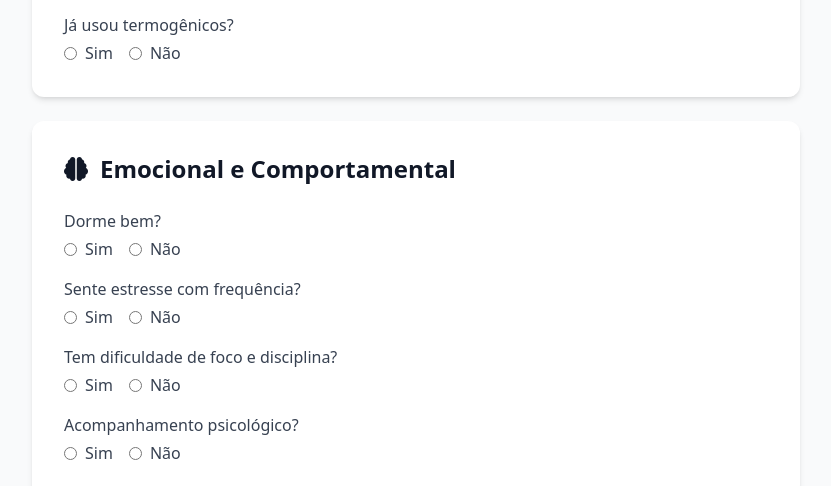
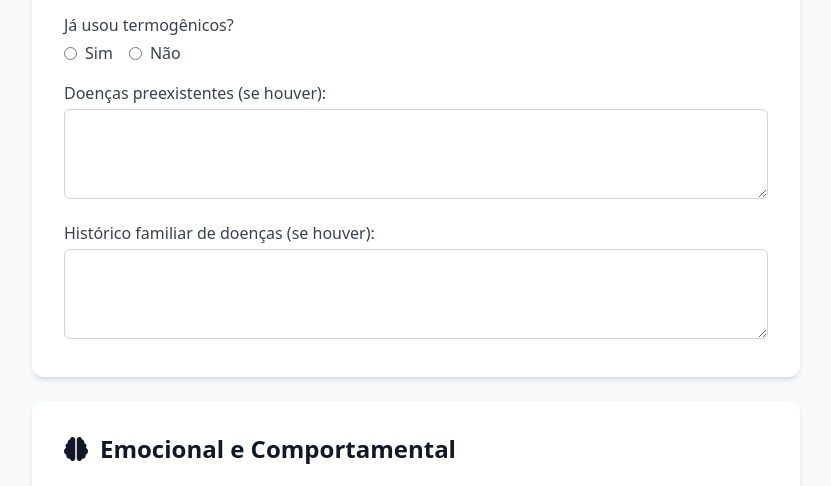
Before and after one commit to AndersonCiborg/Aplicativodetreino, a website: page index.html in a window 1280 px wide. Shown: the part 3239-3725 px from the top of the page, without its empty margins (224-1055 px from the left). Drawn offline with nearby package versions, Linux system fonts and the light colour scheme.

Commit message:
Feat: Adicionados campos para doenças preexistentes e histórico familiar na anamnese.

```diff
--- a/index.html
+++ b/index.html
@@ -568,6 +568,16 @@
                             </label>
                         </div>
                     </div>
+                    <div>
+                        <label for="doencasPreexistentes" class="block text-base text-gray-700 mb-1">Doenças preexistentes (se houver):</label>
+                        <textarea id="doencasPreexistentes" name="doencasPreexistentes" rows="3"
+                                  class="w-full bg-white border border-gray-300 rounded-md px-4 py-2 focus:outline-none focus:ring-2 focus:ring-blue-500"></textarea>
+                    </div>
+                    <div>
+                        <label for="historicoFamiliarDoencas" class="block text-base text-gray-700 mb-1">Histórico familiar de doenças (se houver):</label>
+                        <textarea id="historicoFamiliarDoencas" name="historicoFamiliarDoencas" rows="3"
+                                  class="w-full bg-white border border-gray-300 rounded-md px-4 py-2 focus:outline-none focus:ring-2 focus:ring-blue-500"></textarea>
+                    </div>
                 </div>
             </div>
 
--- a/script.js
+++ b/script.js
@@ -256,7 +256,9 @@ document.addEventListener('DOMContentLoaded', function() {
                 hormoniosNomes: jsonData.hormoniosNomes,
                 efeitoColateral: jsonData.efeitoColateral || [],
                 fezExames: jsonData.fezExames,
-                usouTermogenicos: jsonData.usouTermogenicos
+                usouTermogenicos: jsonData.usouTermogenicos,
+                doencasPreexistentes: jsonData.doencasPreexistentes,
+                historicoFamiliarDoencas: jsonData.historicoFamiliarDoencas
             },
             emocionalComportamental: {
                 dormeBem: jsonData.dormeBem,
```
